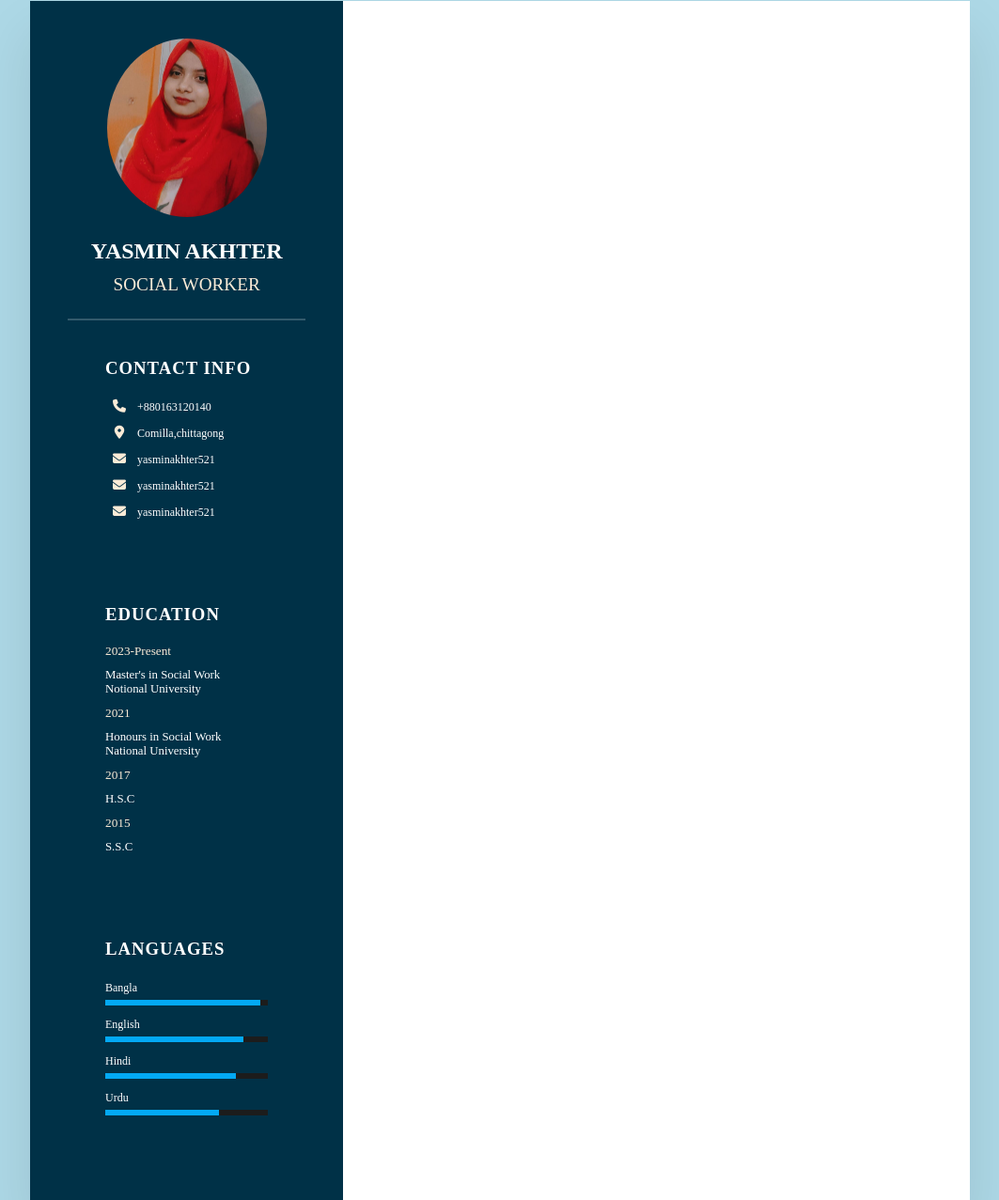
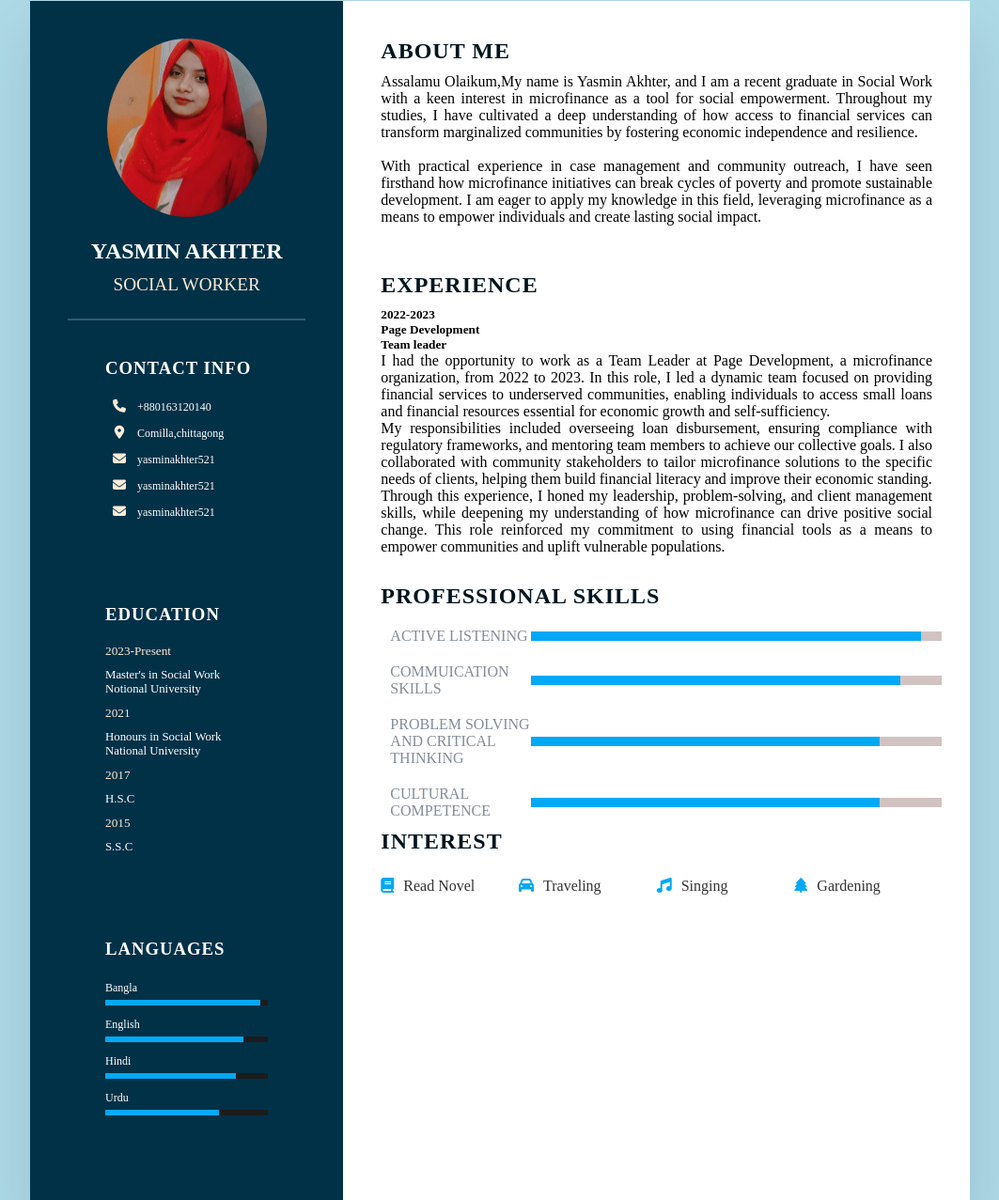
Before and after one commit to Tusherahammed/Yeasmin-Akhter-Portpolio, a plain HTML site: page index.html in a window 1280 px wide. Shown: the part 49-1326 px from the top of the page at 94% size, without its empty margins (108-1171 px from the left). Drawn offline with Linux system fonts and the light colour scheme.

Commit message:
finally-done

```diff
--- a/index.html
+++ b/index.html
@@ -103,9 +103,68 @@
              </div>
 
         </div>
+      <!-- left side end -->
 
+        <div class="right-side">
+            <div class="about">
+                <h2 class="title2">About Me</h2>
+                <p>Assalamu Olaikum,My name is Yasmin Akhter, and I am a recent graduate in Social Work with a keen interest in microfinance as a tool for social empowerment. Throughout my studies, I have cultivated a deep understanding of how access to financial services can transform marginalized communities by fostering economic independence and resilience.<br><br>
 
-        <div class="right-side"></div>
+                With practical experience in case management and community outreach, I have seen firsthand how microfinance initiatives can break cycles of poverty and promote sustainable development. I am eager to apply my knowledge in this field, leveraging microfinance as a means  to empower individuals and create lasting social impact.</p>
+            </div>
+            <div class="about">
+                <h2 class="title2">Experience</h2>
+                <div class="box">
+                    <div class="my-company">
+                        <h5>2022-2023</h5>
+                        <h5>Page Development</h5>
+                        <h5>Team leader</h5>
+                        <p>
+                            I had the opportunity to work as a Team Leader at Page Development, a microfinance organization, from 2022 to 2023. In this role, I led a dynamic team focused on providing financial services to underserved communities, enabling individuals to access small loans and financial resources essential for economic growth and self-sufficiency. <br>
+
+                            My responsibilities included overseeing loan disbursement, ensuring compliance with regulatory frameworks, and mentoring team members to achieve our collective goals. I also collaborated with community stakeholders to tailor microfinance solutions to the specific needs of clients, helping them build financial literacy and improve their economic standing. <br>
+
+                            Through this experience, I honed my leadership, problem-solving, and client management skills, while deepening my understanding of how microfinance can drive positive social change. This role reinforced my commitment to using financial tools as a means to empower communities and uplift vulnerable populations. <br>
+
+                        </p>
+                     </div>
+                     <!-- experience finish -->
+                      <div class="about skills">
+                        <h2 class="title2">Professional Skills</h2>
+                        <div class="box">
+                            <h4>Active listening</h4>
+                            <div class="percent">
+                                <div style="width:95%;"></div>
+                            </div>
+
+                        </div>
+                        <div class="box">
+                            <h4>Commuication Skills</h4>
+                            <div class="percent"> <div style="width:90%;"></div>
+
+                            </div>
+
+                        </div>
+                        <div class="box">
+                            <h4>Problem solving and Critical thinking</h4>
+                            <div class="percent"> <div style="width:85%;"></div></div>
+                        </div>
+                        <div class="box">
+                            <h4>Cultural Competence</h4>
+                            <div class="percent"> <div style="width:85%;"></div></div>
+                        </div>
+                        <!-- professinal skills complete -->
+                         <div class="about interest">
+                            <h2 class="title2">interest</h2>
+                            <ul>
+                                <li> <i class="fa-solid fa-book"></i>Read Novel</li>
+                                <li><i class="fa-solid fa-car"></i>Traveling</li>
+                                <li><i class="fa-solid fa-music"></i>Singing</li>
+                                <li> <i class="fa-solid fa-tree"></i>Gardening</li>
+                            </ul>
+                         </div>
+
+        </div>
      </div>
 </body>
 </html>
--- a/style.css
+++ b/style.css
@@ -131,8 +131,94 @@ body{
     height: 100%;
     background: #03a9f4;
 }
+/* ========================left-side-finish==================== */
 .container .right-side {
     position: relative;
     background:#fff;
     padding: 40px;
 }
+.about{
+    margin-bottom: 30px;
+}
+.about:last-child{
+    margin-bottom: 0;
+}
+.title2{
+    color: #02151e;
+    text-transform: uppercase;
+    letter-spacing: 1px;
+    margin-bottom: 10px;
+}
+p{
+    color: black;
+    font-weight: 300;
+    text-align: justify;
+    margin-bottom: 30px;
+}
+.skills .box {
+    position: relative;
+    width: 100%;
+    display: grid;
+    grid-template-columns: 150px 1fr;
+    justify-content: center;
+    align-items: center;
+    padding: 10px;
+}
+.skills .box h4 {
+    text-transform: uppercase;
+    color: #848c99;
+    font-weight: 500;
+}
+.skills .box .percent {
+    position: relative;
+    width: 100%;
+    height: 10px;
+    background: rgb(210, 195, 195);
+}
+.skills .box .percent div {
+    position: absolute;
+    top: 0;
+    left: 0;
+    height: 100%;
+    background: #03a9f4;
+}
+.about{
+    margin-bottom: 50px;
+}
+.interest ul{
+
+       display: grid;
+       grid-template-columns:repeat(4,1fr);
+}
+.interest li{
+    list-style: none;
+    color: #333;
+    font-weight: 500;
+    margin: 15px 0;
+}
+.interest ul li .fa-solid{
+    color: #03a9f4;
+    padding-right: 10px;
+}
+/* media-mobile */
+@media (max-width :1000px) {
+    .container{
+        margin: 10px;
+        grid-template-columns: repeat(1,1fr);
+
+    }
+    .interest ul{
+        grid-template-columns: repeat(2,1fr);
+    }
+}
+@media (max-width :600px) {
+    body{
+        font-size: 20px;
+    }
+    .about .box{
+        flex-direction: column;
+    }
+    .interest ul {
+        grid-template-columns: repeat(1,1fr);
+    }
+}
```
